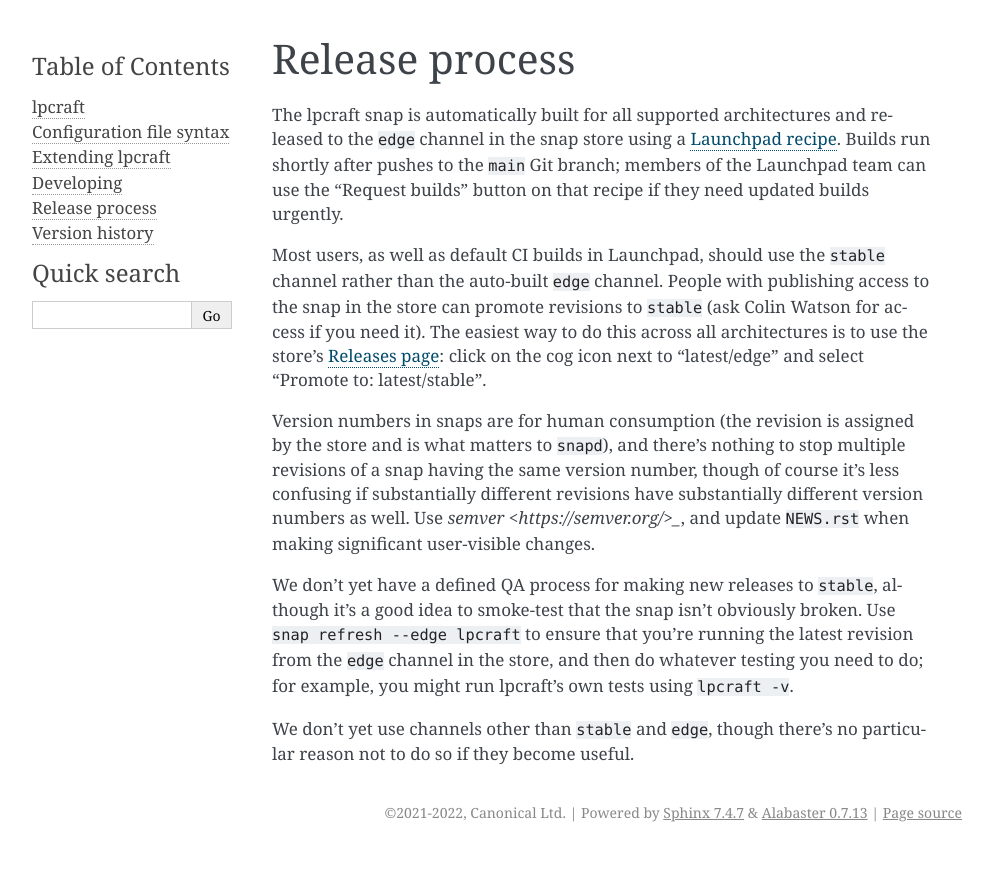
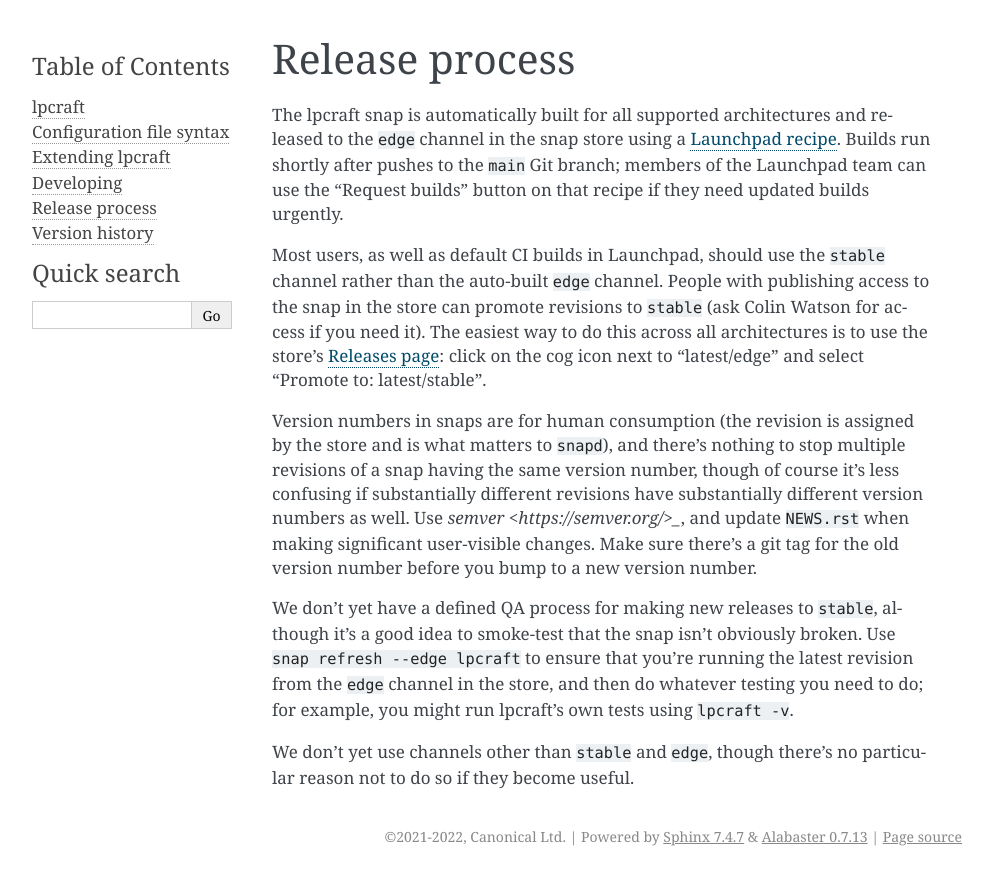
Before and after one commit to tushar5526/lpci-mirror, a Sphinx documentation site: the page built from docs/release-process.rst, in a window 1280 px wide. Shown: the top 885 px of the page, without its empty margins (148-1141 px from the left). Built offline with Sphinx 7.4.7, drawn with Linux system fonts in a browser that asks for light colours.

Commit message:
Mention git tagging

```diff
--- a/docs/release-process.rst
+++ b/docs/release-process.rst
@@ -22,7 +22,8 @@
 course it's less confusing if substantially different revisions have
 substantially different version numbers as well.  Use `semver
 <https://semver.org/>_`, and update ``NEWS.rst`` when making significant
-user-visible changes.
+user-visible changes.  Make sure there's a git tag for the old version
+number before you bump to a new version number.
 
 We don't yet have a defined QA process for making new releases to
 ``stable``, although it's a good idea to smoke-test that the snap isn't
```
